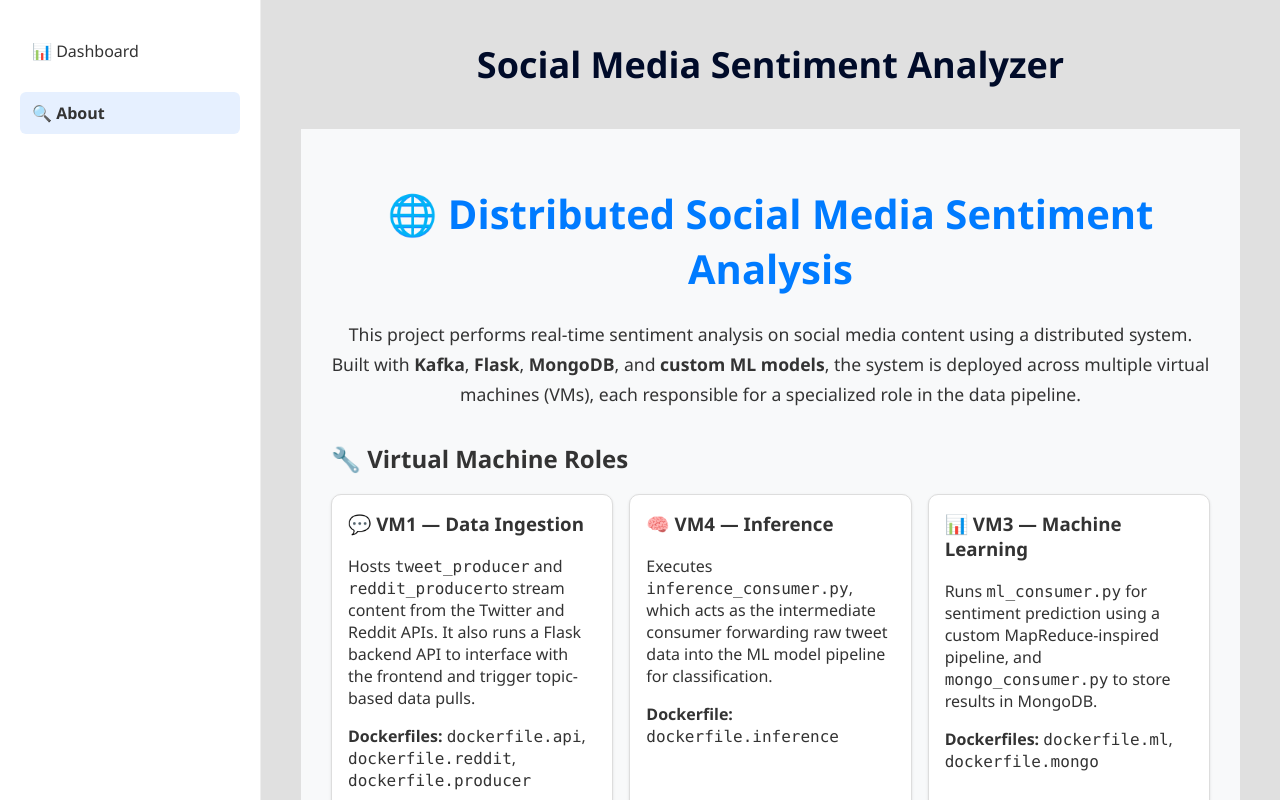
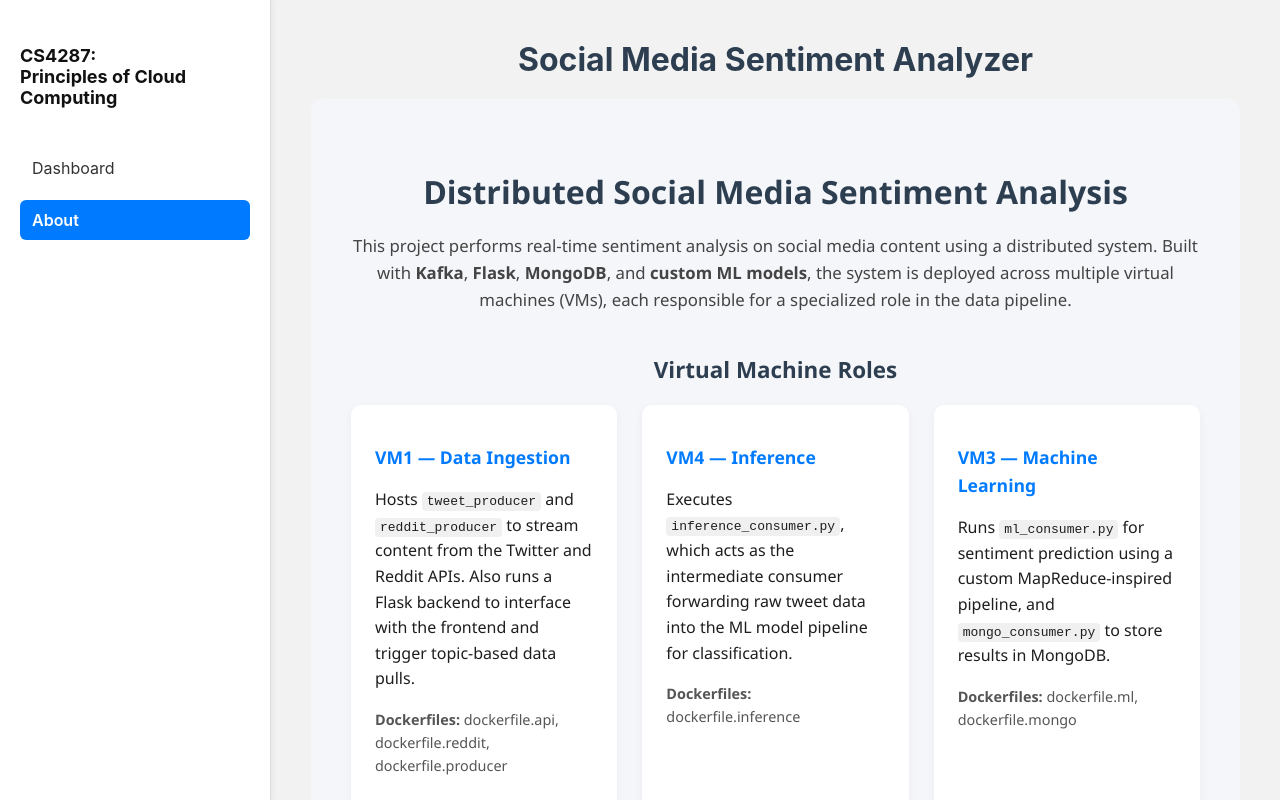
Before and after one commit to sawan-ahmed/social-media-sentiment-analysis, a React (Create React App) app in the folder client/: page /about in a window 1280 px wide. Built offline with nearby package versions, Linux system fonts and the light colour scheme.

Commit message:
working frontend

```diff
--- a/client/src/App.js
+++ b/client/src/App.js
@@ -1,19 +1,16 @@
-import React from "react";
 import { BrowserRouter as Router, Routes, Route } from "react-router-dom";
-import SidebarLayout from "./pages/SidebarLayout";
-import SentimentDashboard from "./pages/SentimentDashboard";
-import AboutPage from "./pages/AboutPage";
-import "./styles/App.css";
+import SidebarLayout from "./pages/SidebarLayout.js";
+import SentimentDashboard from "./pages/SentimentDashboard.js";
+import AboutPage from "./pages/AboutPage.js";
 
 function App() {
   return (
     <Router>
       <Routes>
-        {/* Nest all routes under layout */}
         <Route path="/" element={<SidebarLayout />}>
+          <Route path="/dashboard" element={<SentimentDashboard />} />
+          <Route path="/about" element={<AboutPage />} />
           <Route index element={<SentimentDashboard />} />
-          <Route path="sentiment" element={<SentimentDashboard />} />
-          <Route path="about" element={<AboutPage />} />
         </Route>
       </Routes>
     </Router>
--- a/client/src/pages/AboutPage.js
+++ b/client/src/pages/AboutPage.js
@@ -3,66 +3,57 @@ import "../styles/AboutPage.css";
 
 const AboutPage = () => {
   return (
-      <div className="about-page">
-        <h1 className="about-title">🌐 Distributed Social Media Sentiment Analysis</h1>
-        <p className="about-description">
+    <div className="about-container">
+      <h1 className="main-header">Distributed Social Media Sentiment Analysis</h1>
+      <p className="description">
         This project performs real-time sentiment analysis on social media content using a distributed system.
-          Built with <strong>Kafka</strong>, <strong>Flask</strong>, <strong>MongoDB</strong>, and
-          <strong> custom ML models</strong>, the system is deployed across multiple virtual machines (VMs),
-          each responsible for a specialized role in the data pipeline.
+        Built with <strong>Kafka</strong>, <strong>Flask</strong>, <strong>MongoDB</strong>, and <strong>custom ML models</strong>,
+        the system is deployed across multiple virtual machines (VMs), each responsible for a specialized role in the data pipeline.
       </p>
 
-        <section className="system-overview">
-          <h2>🔧 Virtual Machine Roles</h2>
-          <div className="system-grid">
-            <div className="system-box">
-              <h3>💬 VM1 — Data Ingestion</h3>
+      <h2 className="section-title">Virtual Machine Roles</h2>
+      <div className="vm-grid">
+        <div className="vm-box">
+          <h3>VM1 — Data Ingestion</h3>
           <p>
-                Hosts <code>tweet_producer</code> and <code>reddit_producer</code>
-                to stream content from the Twitter and Reddit APIs. It also runs a Flask backend API
-                to interface with the frontend and trigger topic-based data pulls.
+            Hosts <code>tweet_producer</code> and <code>reddit_producer</code> to stream content from the Twitter and Reddit APIs.
+            Also runs a Flask backend to interface with the frontend and trigger topic-based data pulls.
           </p>
-              <p><strong>Dockerfiles:</strong> <code>dockerfile.api</code>, <code>dockerfile.reddit</code>, <code>dockerfile.producer</code></p>
+          <p className="docker-label"><strong>Dockerfiles:</strong> dockerfile.api, dockerfile.reddit, dockerfile.producer</p>
         </div>
 
-            <div className="system-box">
-              <h3>🧠 VM4 — Inference</h3>
+        <div className="vm-box">
+          <h3>VM4 — Inference</h3>
           <p>
-                Executes <code>inference_consumer.py</code>, which acts as the intermediate consumer
-                forwarding raw tweet data into the ML model pipeline for classification.
+            Executes <code>inference_consumer.py</code>, which acts as the intermediate consumer forwarding raw tweet data into the ML model pipeline for classification.
           </p>
-              <p><strong>Dockerfile:</strong> <code>dockerfile.inference</code></p>
+          <p className="docker-label"><strong>Dockerfiles:</strong> dockerfile.inference</p>
         </div>
 
-            <div className="system-box">
-              <h3>📊 VM3 — Machine Learning</h3>
+        <div className="vm-box">
+          <h3>VM3 — Machine Learning</h3>
           <p>
-                Runs <code>ml_consumer.py</code> for sentiment prediction using a custom MapReduce-inspired
-                pipeline, and <code>mongo_consumer.py</code> to store results in MongoDB.
+            Runs <code>ml_consumer.py</code> for sentiment prediction using a custom MapReduce-inspired pipeline, and <code>mongo_consumer.py</code> to store results in MongoDB.
           </p>
-              <p><strong>Dockerfiles:</strong> <code>dockerfile.ml</code>, <code>dockerfile.mongo</code></p>
+          <p className="docker-label"><strong>Dockerfiles:</strong> dockerfile.ml, dockerfile.mongo</p>
         </div>
 
-            <div className="system-box">
-              <h3>🛰️ Kafka — Message Broker</h3>
+        <div className="vm-box">
+          <h3>Kafka — Message Broker</h3>
           <p>
-                Apache Kafka acts as the backbone for inter-VM communication. It connects producers
-                (VM1) with consumers (VM4 and VM3), ensuring smooth real-time message flow across services.
+            Acts as the backbone for inter-VM communication. Connects producers (VM1) with consumers (VM4 and VM3) and enables fault-tolerant, real-time streaming.
           </p>
-              <p><em>Kafka is distributed across all VMs for fault tolerance and throughput.</em></p>
+          <p className="docker-label"><em>Kafka is distributed across all VMs for fault tolerance and throughput.</em></p>
         </div>
       </div>
-        </section>
 
-        <section className="project-objectives">
-          <h2>🎯 Project Objectives</h2>
-          <ul>
-            <li>✅ Enable real-time social media data collection triggered by frontend input</li>
-            <li>✅ Distribute sentiment analysis across VMs using Dockerized microservices</li>
-            <li>✅ Store structured results in MongoDB and visualize with React dashboards</li>
-            <li>✅ Showcase distributed architecture with Kafka-based streaming and fault isolation</li>
+      <h2 className="section-title">Project Objectives</h2>
+      <ul className="objectives-list">
+        <li>- Enable real-time social media data collection triggered by frontend input</li>
+        <li>- Distribute sentiment analysis across VMs using Dockerized microservices</li>
+        <li>- Store structured results in MongoDB and visualize with React dashboards</li>
+        <li>- Showcase distributed architecture with Kafka-based streaming and fault isolation</li>
       </ul>
-        </section>
     </div>
   );
 };
--- a/client/src/pages/SentimentDashboard.js
+++ b/client/src/pages/SentimentDashboard.js
@@ -1,69 +1,78 @@
 import React, { useState, useEffect } from "react";
 import axios from "axios";
+import SidebarLayout from "../pages/SidebarLayout";
 import "../styles/SentimentDashboard.css";
-
 import { Pie } from "react-chartjs-2";
 import { Chart as ChartJS, ArcElement, Tooltip, Legend } from "chart.js";
 
 ChartJS.register(ArcElement, Tooltip, Legend);
 
+const BACKEND_URL = "http://129.114.26.43:5000";
+
 const SentimentDashboard = () => {
   const [topic, setTopic] = useState("Vanderbilt");
   const [sentimentData, setSentimentData] = useState(null);
-  const [tweetStats, setTweetStats] = useState([]);
   const [tweets, setTweets] = useState([]);
+  const [status, setStatus] = useState("");
   const [error, setError] = useState(null);
-
-  const BACKEND_URL = "http://129.114.26.43:5000";
 
   const fetchSentimentStats = async () => {
     try {
       const res = await axios.get(`${BACKEND_URL}/api/results?topic=${encodeURIComponent(topic)}`);
       setSentimentData(res.data);
-    } catch (error) {
-      console.error("Failed to fetch sentiment stats:", error);
+      setError(null);
+    } catch (err) {
+      console.error("Failed to fetch sentiment stats:", err);
+      setError("Could not load sentiment data.");
     }
   };
 
   const fetchTweets = async () => {
     try {
       const res = await axios.get(`${BACKEND_URL}/tweets?topic=${encodeURIComponent(topic)}`);
-      if (res.data?.data?.length > 0) {
-        setTweets(res.data.data);
+      setTweets(res.data?.data || []);
       setError(null);
-      } else {
-        throw new Error("No tweets found.");
-      }
     } catch (err) {
       console.error("Tweet fetch failed:", err);
-      setTweets([]);
-      setError("Failed to load tweets. Please try again later.");
+      setError("Could not load tweets.");
     }
   };
 
-  const fetchTweetTimeline = async () => {
+  const startAnalysis = async () => {
+    if (!topic.trim()) return;
+    setStatus("Starting analysis...");
     try {
-      const res = await axios.get(`${BACKEND_URL}/tweets`);
-      if (res.data && res.data.data.length > 0) {
-        const grouped = {};
-        res.data.data.forEach((tweet) => {
-          const date = tweet.created_at;
-          if (!grouped[date]) grouped[date] = { positive: 0, neutral: 0, negative: 0 };
-          grouped[date][tweet.sentiment?.toLowerCase()] += 1;
-        });
-        const formatted = Object.entries(grouped).map(([date, sentiments]) => ({ date, ...sentiments }));
-        setTweetStats(formatted);
-      }
+      await axios.post(`${BACKEND_URL}/api/analyze`, { topic });
+      setStatus("⏳ Analyzing... please wait.");
+
+      // Wait a few seconds then fetch data
+      setTimeout(() => {
+        fetchSentimentStats();
+        fetchTweets();
+        setStatus("Analysis complete!");
+      }, 6000);
     } catch (err) {
-      console.error("Failed to fetch timeline data:", err);
+      console.error("Error starting analysis", err);
+      setStatus("Failed to start analysis.");
     }
   };
 
+  // Optional polling every 5s
   useEffect(() => {
+    if (!topic) return;
+    const interval = setInterval(() => {
       fetchSentimentStats();
       fetchTweets();
-    fetchTweetTimeline();
+    }, 10000); // every 10s
+
+    return () => clearInterval(interval);
   }, [topic]);
+
+  const getPieData = () => {
+    const { positive = 0, neutral = 0, negative = 0 } = sentimentData || {};
+    const total = positive + neutral + negative || 1;
+    return [(positive / total) * 100, (neutral / total) * 100, (negative / total) * 100];
+  };
 
   return (
       <div className="dashboard-container">
@@ -76,49 +85,36 @@ const SentimentDashboard = () => {
             onChange={(e) => setTopic(e.target.value)}
             placeholder="Enter topic"
           />
-          <button onClick={() => {
-            fetchSentimentStats();
-            fetchTweets();
-            fetchTweetTimeline();
-          }}>
-            Analyze
-          </button>
+          <button onClick={startAnalysis}>Analyze</button>
         </div>
+
+        {status && <p style={{ textAlign: "center" }}>{status}</p>}
 
         {sentimentData && (
           <div className="pie-chart-container">
-            <h2 className="section-title">Sentiment Distribution</h2>
-            <div className="canvas-wrapper">
+            <h2>Sentiment Distribution</h2>
             <Pie
               data={{
                 labels: ["Positive", "Neutral", "Negative"],
-                  datasets: [
-                    {
-                      label: "Sentiment",
-                      data: [
-                        sentimentData.positive,
-                        sentimentData.neutral,
-                        sentimentData.negative,
-                      ],
+                datasets: [{
+                  data: getPieData(),
                   backgroundColor: ["#00C49F", "#FFBB28", "#FF4444"],
-                      borderWidth: 1,
-                    },
-                  ],
+                  borderWidth: 1
+                }]
               }}
               options={{
                 responsive: true,
-                  maintainAspectRatio: true,
                 plugins: {
                   legend: { position: "bottom" },
                   tooltip: {
                     callbacks: {
-                        label: (context) => `${context.label}: ${context.raw}`,
+                      label: (context) => `${context.label}: ${context.raw.toFixed(1)}%`,
                     },
                   },
                 },
               }}
+              height={300}
             />
-            </div>
           </div>
         )}
 
@@ -126,9 +122,9 @@ const SentimentDashboard = () => {
           <div className="tweet-list">
             <h2 className="section-title">Recent Comments</h2>
             <ul>
-              {tweets.slice(0, 10).map((tweet, index) => (
-                <li key={index} className={`tweet-item ${tweet.sentiment?.toLowerCase()}`}>
-                  <strong>{tweet.sentiment}:</strong> {tweet.text}
+              {tweets.slice(0, 10).map((tweet, i) => (
+                <li key={i} className={`tweet-item ${tweet.sentiment_label?.toLowerCase()}`}>
+                  <strong>{tweet.sentiment_label}:</strong> {tweet.text}
                 </li>
               ))}
             </ul>
@@ -137,7 +133,6 @@ const SentimentDashboard = () => {
 
         {error && <div className="error-message">{error}</div>}
       </div>
-
   );
 };
 
--- a/client/src/pages/SidebarLayout.js
+++ b/client/src/pages/SidebarLayout.js
@@ -6,12 +6,16 @@ const SidebarLayout = () => {
   return (
     <div className="layout-wrapper">
       <aside className="sidebar">
-        <NavLink to="/sentiment" className={({ isActive }) => (isActive ? "active" : "")}>
-          📊 Dashboard
-        </NavLink>
-        <NavLink to="/about" className={({ isActive }) => (isActive ? "active" : "")}>
-          🔍 About
-        </NavLink>
+        <h2 className="sidebar-title">CS4287: <br />
+        Principles of Cloud Computing</h2>
+        <nav className="nav-links">
+          <NavLink to="/dashboard" className={({ isActive }) => isActive ? "active" : ""}>
+             Dashboard
+          </NavLink>
+          <NavLink to="/about" className={({ isActive }) => isActive ? "active" : ""}>
+             About
+          </NavLink>
+        </nav>
       </aside>
 
       <main className="main-content">
--- a/client/src/styles/AboutPage.css
+++ b/client/src/styles/AboutPage.css
@@ -1,66 +1,83 @@
-.about-page {
-    padding: 30px;
-    color: #333;
-    background-color: #f8f9fa;
-    max-width: 1000px;
-    margin: auto;
+.about-container {
+  max-width: 1100px;
+  margin: 0 auto;
+  padding: 50px 40px;
+  background-color: #f5f6fa;
+  border-radius: 12px;
+  font-family: 'Segoe UI', sans-serif;
+  color: #1e1e1e;
 }
 
-  .about-title {
-    font-size: 2.5rem;
-    color: #007bff;
+.main-header {
   text-align: center;
-    margin-bottom: 1.5rem;
+  font-size: 2rem;
+  font-weight: 700;
+  color: #2c3e50;
+  margin-bottom: 20px;
 }
 
-  .about-description {
-    font-size: 1.1rem;
-    line-height: 1.7;
+.description {
   text-align: center;
-    margin-bottom: 2rem;
+  font-size: 1.05rem;
+  color: #444;
+  line-height: 1.6;
+  margin-bottom: 40px;
 }
 
-  .system-overview,
-  .project-objectives,
-  .explore-section {
-    margin-bottom: 2.5rem;
+.section-title {
+  font-size: 1.4rem;
+  margin: 40px 0 20px;
+  font-weight: 600;
+  color: #2c3e50;
 }
 
-  .system-grid {
+.vm-grid {
   display: grid;
-    grid-template-columns: repeat(auto-fit, minmax(220px, 1fr));
-    gap: 1rem;
-    margin-top: 1rem;
+  grid-template-columns: repeat(auto-fit, minmax(250px, 1fr));
+  gap: 25px;
 }
 
-  .system-box {
-    background: #ffffff;
-    border: 1px solid #ddd;
-    padding: 1rem;
+.vm-box {
+  background-color: white;
   border-radius: 10px;
-    box-shadow: 0 1px 3px rgba(0,0,0,0.1);
+  padding: 20px 24px;
+  box-shadow: 0 4px 10px rgba(0,0,0,0.05);
+  line-height: 1.6;
 }
 
-  .system-box h3 {
-    margin-top: 0;
-    color: #333;
+.vm-box h3 {
+  font-size: 1.1rem;
+  margin-bottom: 8px;
+  color: #007bff;
 }
 
-  ul {
-    padding-left: 1.2rem;
-    font-size: 1.05rem;
+.vm-box code {
+  background-color: #f0f0f0;
+  padding: 2px 5px;
+  border-radius: 4px;
+  font-family: monospace;
 }
 
-  .nav-button {
-    margin-right: 1rem;
-    background-color: #007bff;
-    color: white;
-    padding: 0.6rem 1.2rem;
-    border-radius: 6px;
-    text-decoration: none;
-    transition: background 0.3s ease;
+.docker-label {
+  margin-top: 10px;
+  font-size: 0.9rem;
+  color: #555;
 }
 
-  .nav-button:hover {
-    background-color: #0056b3;
+.objectives-list {
+  margin-top: 20px;
+  padding-left: 20px;
+  list-style: none;
 }
+
+.objectives-list li {
+  margin-bottom: 10px;
+  padding-left: 1.2em;
+  position: relative;
+}
+
+.objectives-list li::before {
+  content: "✔️";
+  position: absolute;
+  left: 0;
+}
--- a/client/src/styles/Layout.css
+++ b/client/src/styles/Layout.css
@@ -1,47 +1,65 @@
 .layout-wrapper {
   display: flex;
   height: 100vh;
-  background-color: #e0e0e0;
-  color: #f5f6fa;
+  background-color: #f2f2f2;
 }
 
 .sidebar {
-  width: 220px;
+  width: 230px;
+  background-color: #ffffff;
+  border-right: 1px solid #ddd;
   padding: 30px 20px;
-  background-color: #ffffff;
-  color: #333;
   display: flex;
   flex-direction: column;
   gap: 20px;
-  border-right: 1px solid #eee;
+  box-shadow: 2px 0 5px rgba(0, 0, 0, 0.05);
+}
+
+.sidebar-title {
+  font-size: 18px;
+  font-weight: 700;
+  margin-bottom: 20px;
+  color: #111;
+}
+
+.nav-links {
+  display: flex;
+  flex-direction: column;
+  gap: 12px;
 }
 
 .sidebar a {
+  text-decoration: none;
+  font-size: 16px;
+  color: #333;
   padding: 10px 12px;
   border-radius: 6px;
-  transition: background 0.2s ease;
-  font-weight: 500;
+  transition: all 0.2s ease;
+}
+
+.sidebar a:hover {
+  background-color: #e9f3ff;
+  color: #007bff;
 }
 
 .sidebar a.active {
-  background-color: #e6f0ff;
-  font-weight: bold;
+  background-color: #007bff;
+  color: white;
+  font-weight: 600;
 }
 
 .main-content {
   flex: 1;
-  display: flex;
-  flex-direction: column;
   padding: 40px;
   overflow-y: auto;
 }
 
 .main-header {
-  font-size: 36px;
+  font-size: 28px;
   font-weight: 700;
   margin-bottom: 40px;
+  color: #151515;
   text-align: center;
-  color: rgb(0, 11, 41);
 }
 
 .page-body {
--- a/client/src/styles/SentimentDashboard.css
+++ b/client/src/styles/SentimentDashboard.css
@@ -62,7 +62,7 @@
   }
 
   .pie-chart-container h2 {
-    margin-bottom: 20px;
+    margin-bottom: 5px;
     font-size: 20px;
     font-weight: 600;
     color: #333;
```
Lines whose indentation alone changed are shown as unchanged.
